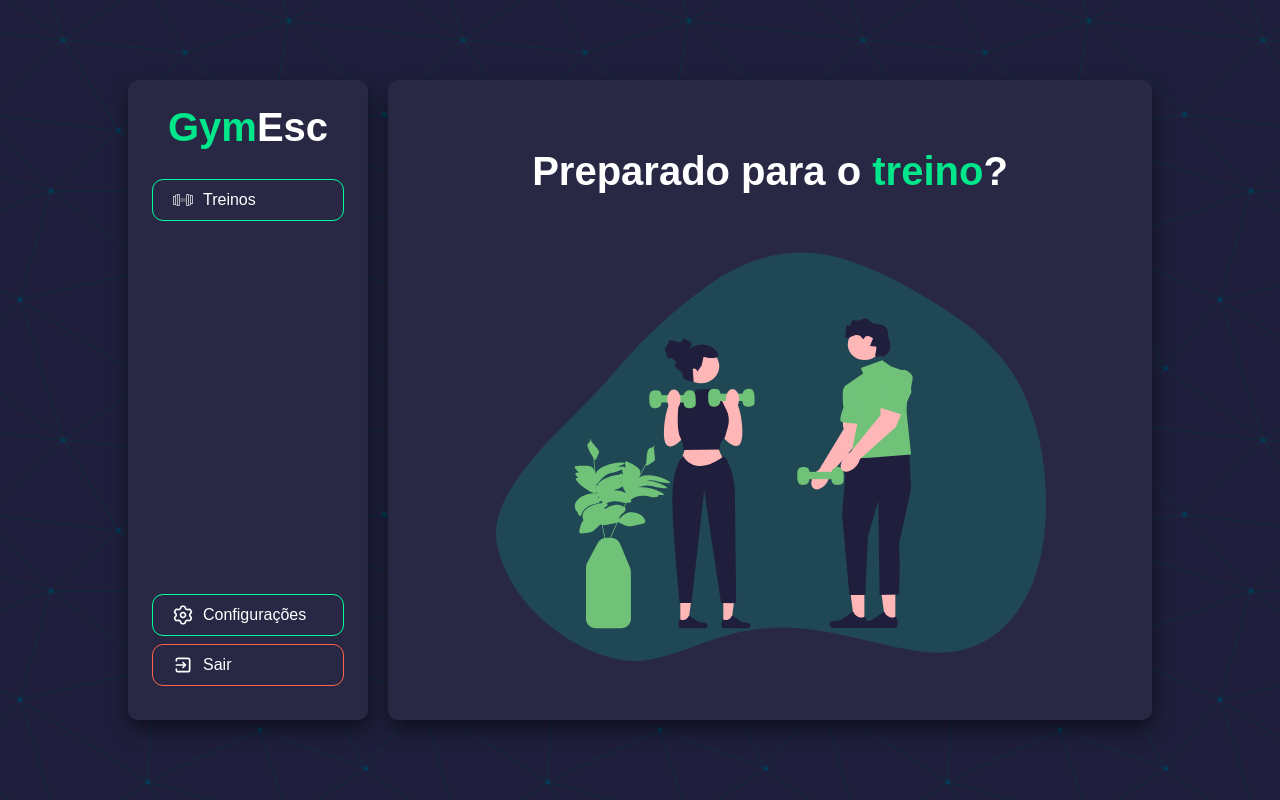
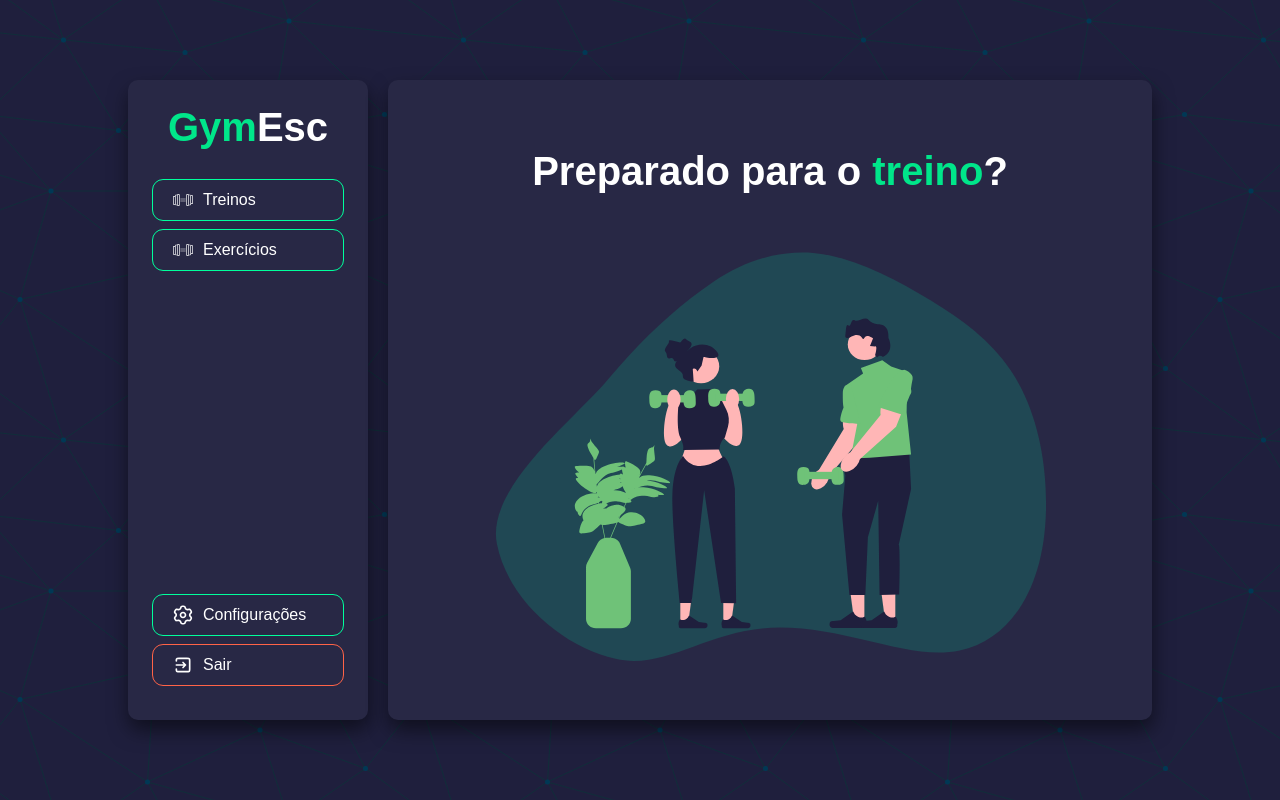
Before and after one commit to JezreelMoraes/ENG, a plain HTML site: page home/index.html in a window 1280 px wide. Drawn offline with Linux system fonts and the light colour scheme.

Commit message:
adding exercises

```diff
--- a/home/index.html
+++ b/home/index.html
@@ -20,6 +20,14 @@
                         <img src="./src/icons/weight.svg" alt="gym weight" class="icon">
                         <img src="./src/icons/weight_black.svg" alt="gym weight" class="icon black">
                         <span>Treinos</span>
+                    </div>
+                </a>
+
+                <a href="/home/exercises">
+                    <div class="button">
+                        <img src="./src/icons/weight.svg" alt="gym weight" class="icon">
+                        <img src="./src/icons/weight_black.svg" alt="gym weight" class="icon black">
+                        <span>Exercícios</span>
                     </div>
                 </a>
             </div>
```
Also changed, not shown: home/settings/index.html (+8 -0 lines), home/trains/index.html (+8 -0 lines).
